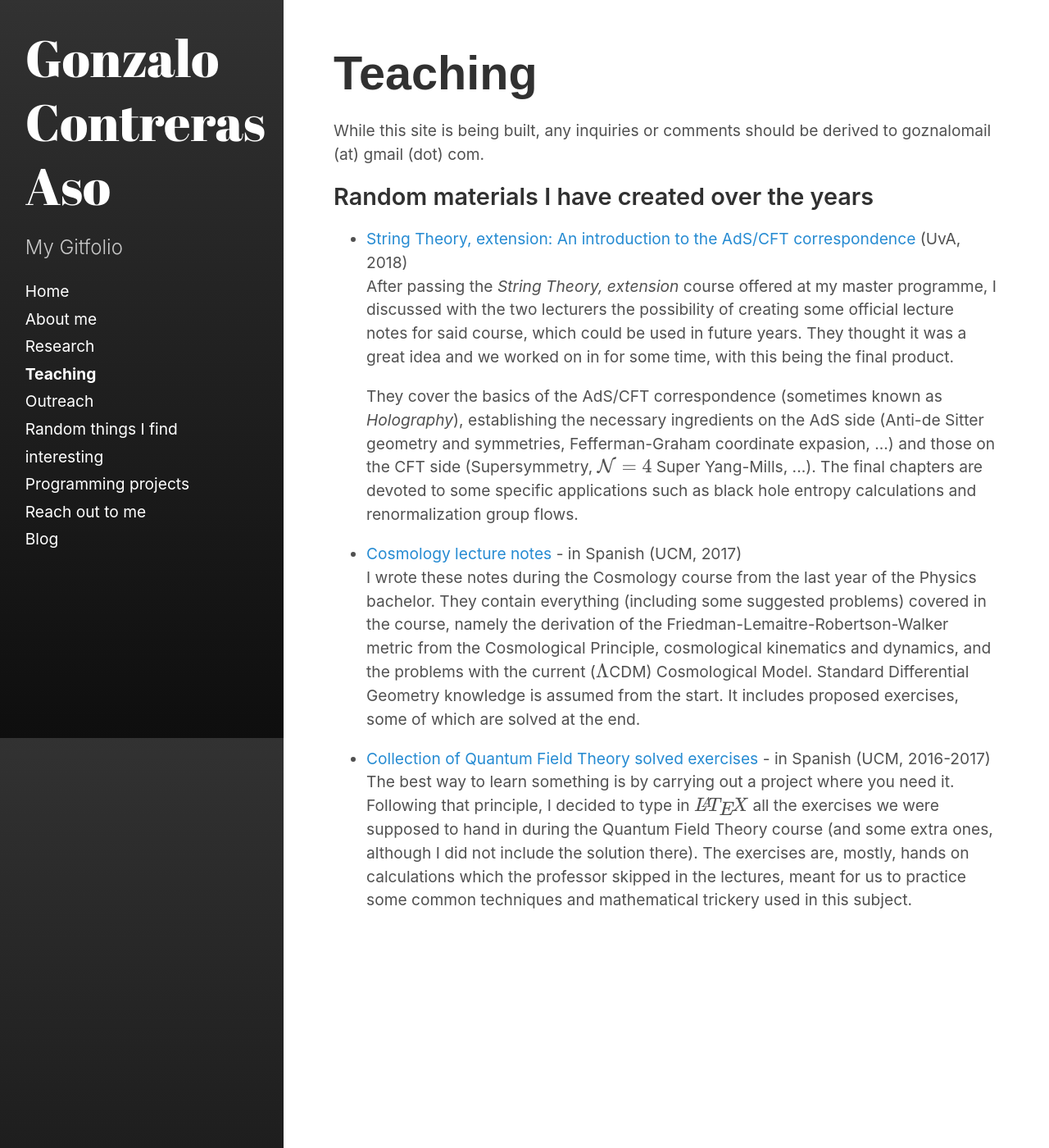
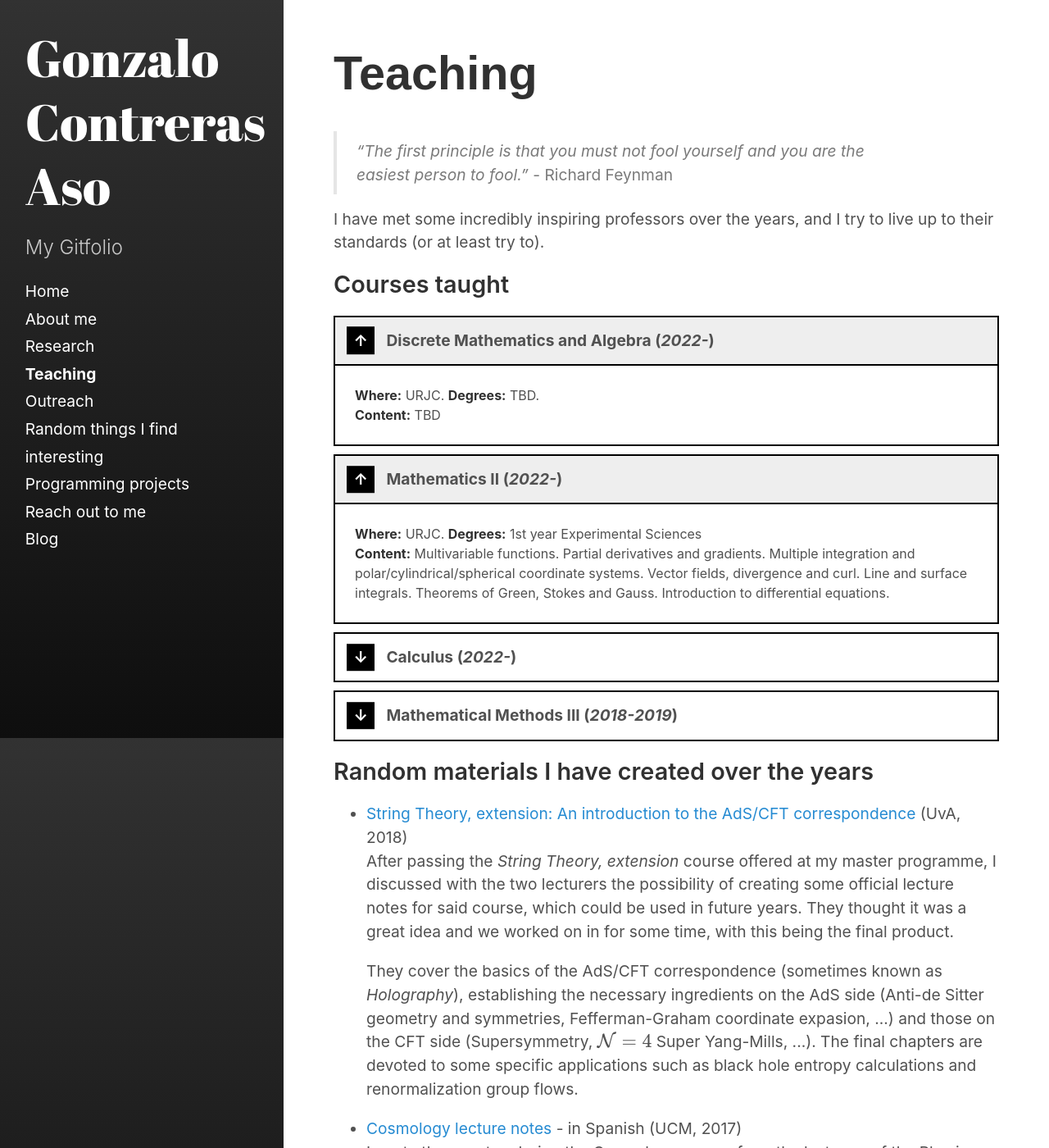
Before and after one commit to goznalo-git/portfolio, a Jekyll site: the page built from categories/03-teaching.md, in a window 1280 px wide and 1400 px high. Shown: the whole window at 82% size. Built offline with Jekyll 4.4.1, drawn with Linux system fonts in a browser that asks for light colours; some web fonts are replaced; formulas are drawn with MathJax 3.

Commit message:
teaching finished

```diff
--- /dev/null
+++ b/_includes/03-courses.html
@@ -0,0 +1,45 @@
+<div class="courses">
+  <details open>
+		<summary>
+			Discrete Mathematics and Algebra (<em>2022-</em>)
+		</summary>
+		<div>
+      <strong>Where:</strong> URJC. <strong>Degrees:</strong> TBD.
+      <br>
+			<strong>Content:</strong> TBD
+		</div>
+	</details>
+
+	<details open>
+		<summary>
+			Mathematics II (<em>2022-</em>)
+		</summary>
+		<div>
+      <strong>Where:</strong> URJC. <strong>Degrees:</strong> 1st year Experimental Sciences
+			<br>
+      <strong>Content:</strong>	Multivariable functions. Partial derivatives and gradients. Multiple integration and polar/cylindrical/spherical coordinate systems. Vector fields, divergence and curl. Line and surface integrals. Theorems of Green, Stokes and Gauss. Introduction to differential equations.
+		</div>
+	</details>
+
+	<details>
+		<summary>
+			Calculus (<em>2022-</em>)
+		</summary>
+		<div>
+      <strong>Where:</strong> URJC. <strong>Degrees:</strong> 1st year Software Engineering, 1st year Computer Engineering
+			<br>
+      <strong>Content:</strong>	Basic notions of Complex numbers. Real functions. Limits and derivatives. Indefinite integrals. Definite integrals and the Fundamental Theorem of Calculus. Successions and series, convergence tests. Power series and the Taylor expansion.
+		</div>
+	</details>
+
+	<details>
+		<summary>
+			Mathematical Methods III (<em>2018-2019</em>)
+		</summary>
+		<div>
+      <strong>Where:</strong> UvA. <strong>Degrees:</strong> 3rd year Physics
+			<br>
+      <strong>Content:</strong>	Introduction to the Complex numbers. \(\mathbb{C}\)-valued functions and the Cauchy-Riemann equations. Complex integration and the Residue Theorem. Analytic continuation, the Gamma and Riemann zeta functions.
+		</div>
+	</details>
+</div>
--- /dev/null
+++ b/_sass/_coursesaccordion.scss
@@ -0,0 +1,62 @@
+// Reference -> https://codepen.io/havardob/pen/abBJgQo
+
+.courses{
+
+    details div {
+        border-left: 2px solid #000;
+        border-right: 2px solid #000;
+        border-bottom: 2px solid #000;
+        padding: 1.5em;
+        font-size: medium;
+    }
+
+    details + details {
+        margin-top: .5rem;
+    }
+
+    summary {
+        list-style: none;
+    }
+
+    summary::-webkit-details-marker {
+        display: none;
+    }
+
+    summary {
+        font-weight: bold;
+        border: 2px solid #000;
+        padding: .75em 1em;
+        cursor: pointer;
+        position: relative;
+        padding-left: calc(1.75rem + .75rem + .75rem);
+    }
+
+    summary:before {
+        position: absolute;
+        top: 50%;
+        transform: translateY(-50%);
+        left: .75rem;
+        content: "↓";
+        width: 1.75rem;
+        height: 1.75rem;
+        background-color: #000;
+        color: #FFF;
+        display: inline-flex;
+        justify-content: center;
+        align-items: center;
+        flex-shrink: 0;
+    }
+
+    details[open] summary {
+        background-color: #eee;
+    }
+
+    details[open] summary:before {
+        content: "↑";
+    }
+
+    summary:hover {
+        background-color: #eee;
+    }
+
+}
--- a/_sass/hydeout.scss
+++ b/_sass/hydeout.scss
@@ -20,3 +20,5 @@
 @import "accordion"; /* Interests dropdown list */
 @import "responsivetable"; /* Talks list */
 @import "tables"; /* Projects table */
+//@import "tabsbox"; /* Courses taught accordion */
+@import "coursesaccordion"
--- a/categories/03-teaching.md
+++ b/categories/03-teaching.md
@@ -4,9 +4,15 @@ title: Teaching
 sidebar_link: true
 ---
 
+> _"The first principle is that you must not fool yourself and you are the easiest person to fool."_ - Richard Feynman
+
+I have met some incredibly inspiring professors over the years, and I try to live up to their standards (or at least try to).
+
+## Courses taught
+
+{% include 03-courses.html %}
 
 
-While this site is being built, any inquiries or comments should be derived to goznalomail (at) gmail (dot) com.
 
 
 ## Random materials I have created over the years
```
